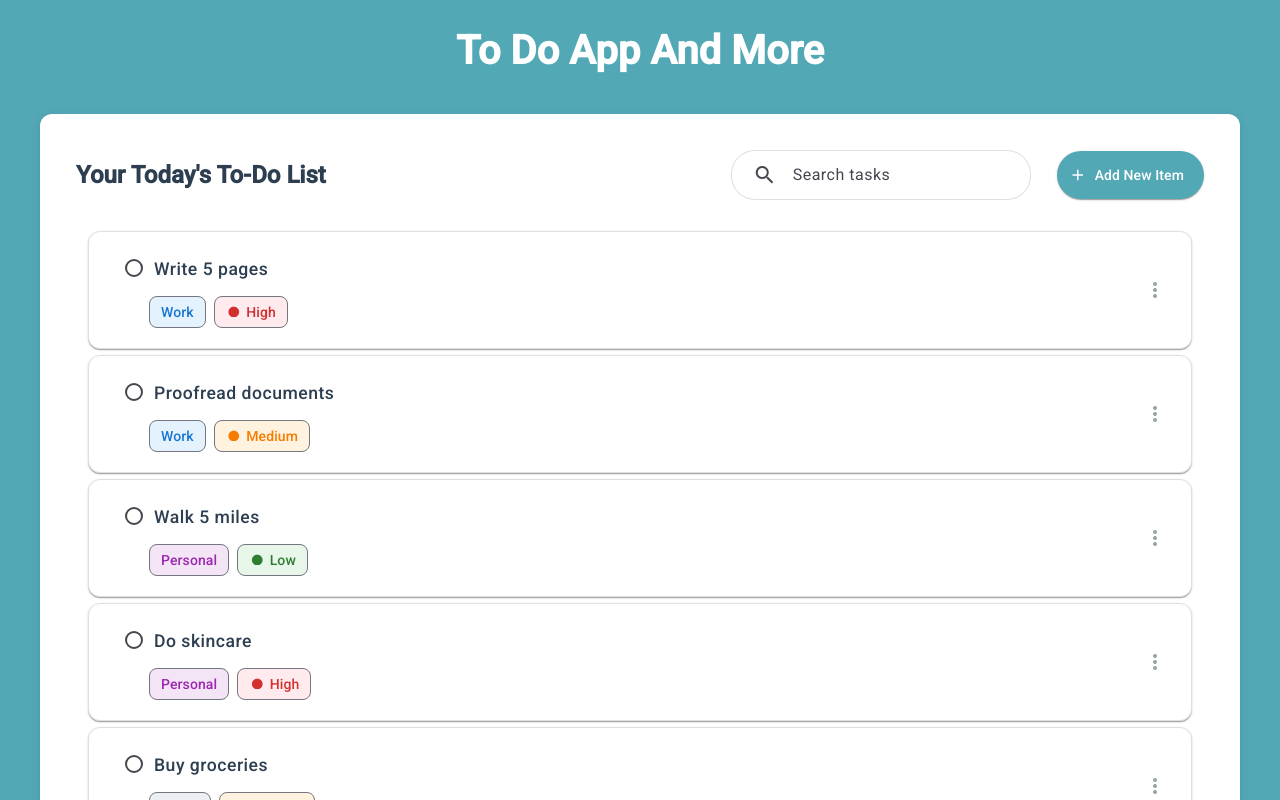
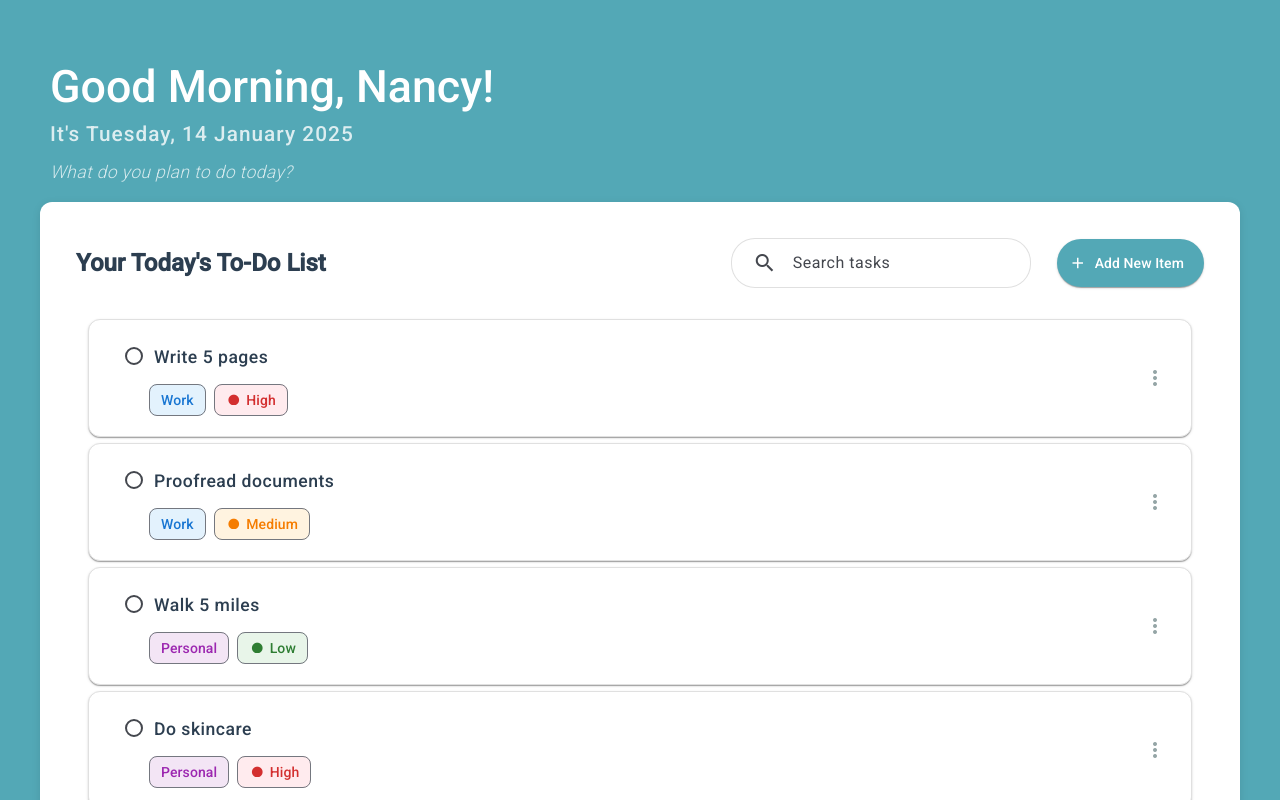
Before and after one commit to Nancy214/ToDo-App-And-More, an Angular app: page / in a window 1280 px wide. Shown: the top 800 px of the page. Built offline with nearby package versions, Linux system fonts and the light colour scheme.

Commit message:
added header

```diff
--- a/src/app/app.component.html
+++ b/src/app/app.component.html
@@ -1,2 +1,2 @@
-<h1>{{ title }}</h1>
+<app-header></app-header>
 <app-todo-list></app-todo-list>
--- a/src/app/app.component.ts
+++ b/src/app/app.component.ts
@@ -1,13 +1,13 @@
 import { Component } from '@angular/core';
 // import { RouterOutlet } from '@angular/router';
 import { TodoListComponent } from './todo-list/todo-list.component';
+import { HeaderComponent } from './header/header.component';
 
 @Component({
   selector: 'app-root',
-  imports: [TodoListComponent],
+  imports: [TodoListComponent, HeaderComponent],
   templateUrl: './app.component.html',
   styleUrl: './app.component.scss',
 })
 export class AppComponent {
-  title = 'To Do App And More';
 }
--- /dev/null
+++ b/src/app/header/header.component.html
@@ -0,0 +1,7 @@
+<div class="header-container">
+  <div class="greeting">
+    <h1>{{greeting}}, Nancy!</h1>
+    <h3>It's {{day}}, {{date}}</h3>
+    <cite class="subtitle">What do you plan to do today?</cite>
+  </div>
+</div>
--- /dev/null
+++ b/src/app/header/header.component.scss
@@ -0,0 +1,46 @@
+.header-container {
+  padding: 60px 20px 0 0;
+  color: white;
+  display: flex;
+  flex-direction: column;
+  align-items: flex-start;
+  max-width: 1200px;
+  width: 100%;
+  margin: 0 auto;
+}
+
+.greeting {
+  padding: 0 20px;
+
+  h1 {
+    font-size: 2.8rem;
+    font-weight: 500;
+    margin: 0;
+    //letter-spacing: -0.02em;
+    line-height: 1.2;
+  }
+
+  h3 {
+    font-size: 1.3rem;
+    font-weight: 500;
+    margin: 8px 0 16px 0;
+    opacity: 0.8;
+    letter-spacing: 0.05em;
+  }
+
+  .subtitle {
+    display: block;
+    font-size: 1.1rem;
+    margin: 0;
+    font-weight: 300;
+    color: rgba(255, 255, 255, 0.75);
+    font-style: italic;
+    letter-spacing: 0.02em;
+  }
+}
+
+.subtitle {
+  margin: 0;
+  font-weight: 300;
+  color: #f0f0f0;
+}
--- /dev/null
+++ b/src/app/header/header.component.ts
@@ -0,0 +1,48 @@
+import { Component, OnInit } from '@angular/core';
+import { CommonModule } from '@angular/common';
+
+@Component({
+  selector: 'app-header',
+  standalone: true,
+  imports: [CommonModule],
+  templateUrl: './header.component.html',
+  styleUrl: './header.component.scss'
+})
+export class HeaderComponent implements OnInit {
+  currentDate = new Date();
+  greeting: string = '';
+  day: string = '';
+  date: string = '';
+
+  ngOnInit() {
+    this.setGreeting();
+    this.setDateTime();
+  }
+
+  private setGreeting(): void {
+    const hour = this.currentDate.getHours();
+
+    if (hour >= 5 && hour < 12) {
+      this.greeting = 'Good Morning';
+    } else if (hour >= 12 && hour < 17) {
+      this.greeting = 'Good Afternoon';
+    } else if (hour >= 17 && hour < 21) {
+      this.greeting = 'Good Evening';
+    } else {
+      this.greeting = 'Good Night';
+    }
+  }
+
+  private setDateTime(): void {
+    const days = ['Sunday', 'Monday', 'Tuesday', 'Wednesday', 'Thursday', 'Friday', 'Saturday'];
+    const months = [
+      'January', 'February', 'March', 'April', 'May', 'June',
+      'July', 'August', 'September', 'October', 'November', 'December'
+    ];
+
+    this.day = days[this.currentDate.getDay()];
+
+    const formattedDate = `${this.currentDate.getDate()} ${months[this.currentDate.getMonth()]} ${this.currentDate.getFullYear()}`;
+    this.date = formattedDate;
+  }
+}
```
Also changed, not shown: 1 other file (tests, documents, lock files or other folders).
